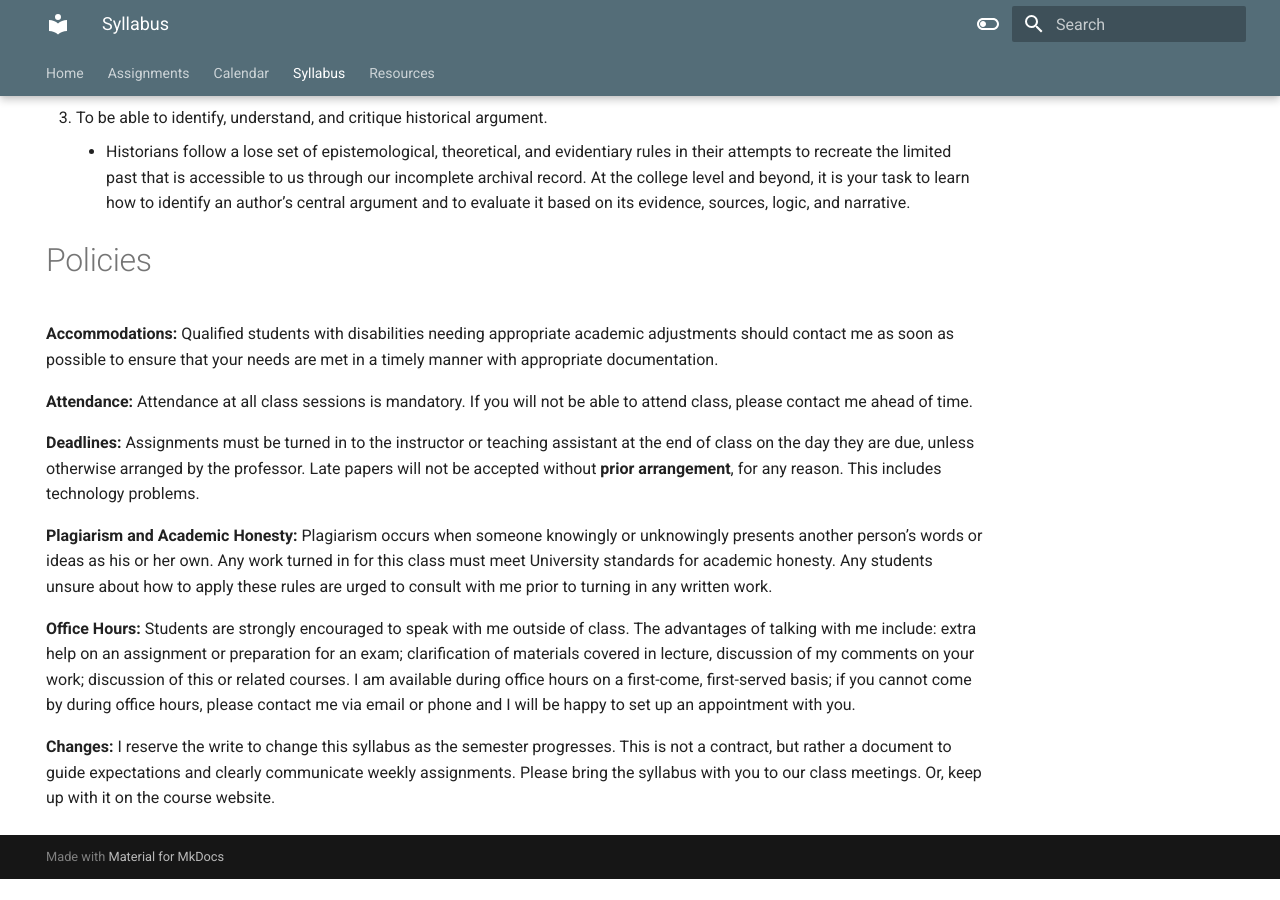
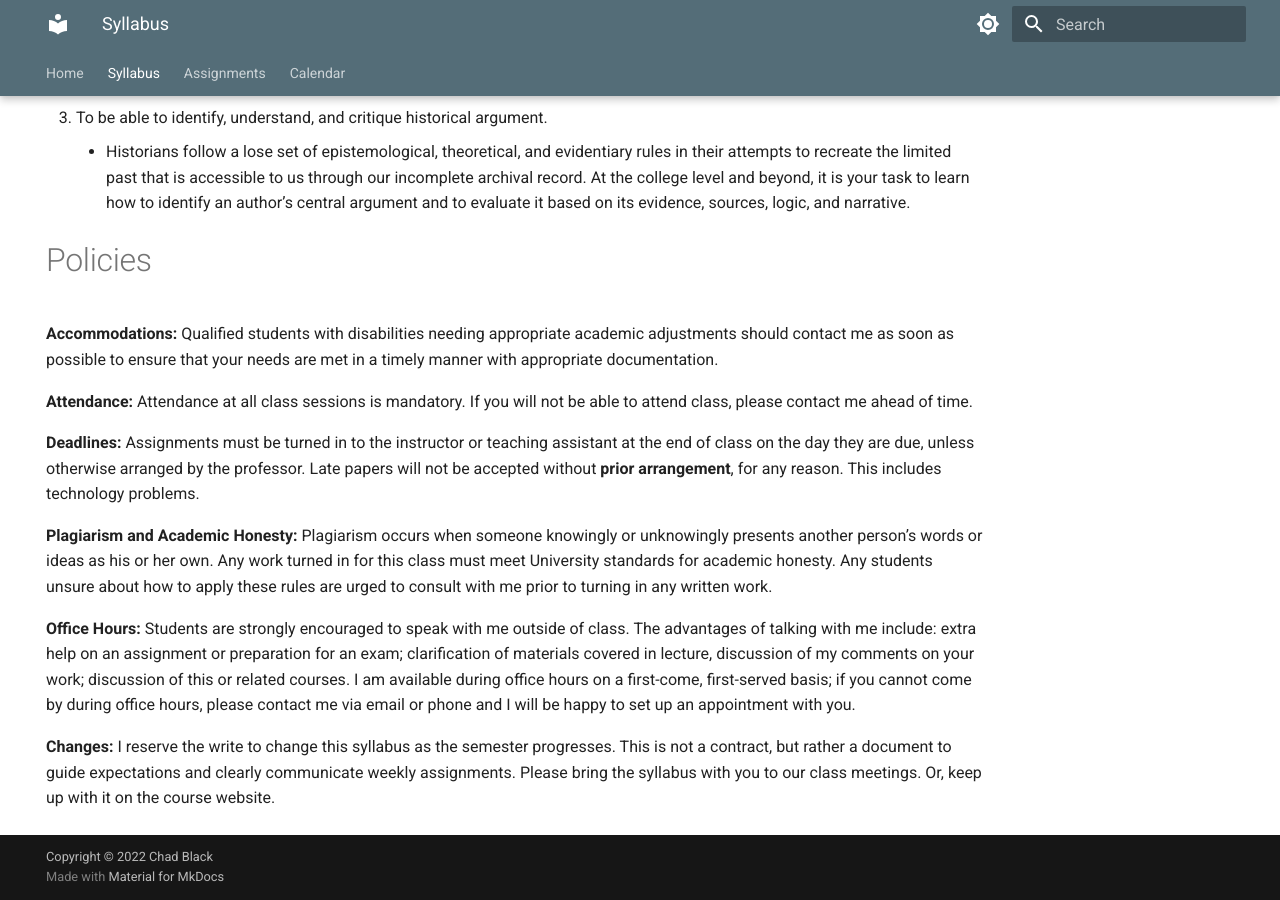
Before and after one commit to chadblack/2023MLA, an MkDocs documentation site: the page built from docs/syllabus.md, in a window 1280 px wide and 900 px high, scrolled down 1546 px. Built offline with MkDocs 1.6.1 and Material for MkDocs 9.7.7, drawn with Linux system fonts in a browser that asks for light colours; before the commit the page ends 2425 px from its top, so only the background shows below that.

Commit message:
nav options

```diff
--- a/mkdocs.yml
+++ b/mkdocs.yml
@@ -1,4 +1,10 @@
 site_name: HILA 256/LAC 252 Introduction to Modern Latin America
+site_url: https://chadblack.net/2023MLA/
+site_author: Chad Black
+site_description: A chad_black production
+
+# Copyright
+copyright: Copyright &copy; 2022 Chad Black
 
 theme:
     custom_dir: docs/overrides
@@ -16,7 +22,7 @@ theme:
       primary: blue grey
       accent: indigo
       toggle:
-        icon: material/toggle-switch-off-outline
+        icon: material/brightness-7
         name: Switch to dark mode
 
     # Dark mode
@@ -25,7 +31,7 @@ theme:
       primary: blue grey
       accent: indigo
       toggle:
-        icon: material/toggle-switch
+        icon: material/brightness-3
         name: Switch to light mode
 
 # Extensions
@@ -36,9 +42,9 @@ markdown_extensions:
   # - attr_list
   # - pymdownx.arithmatex:
   #    generic: true
-  # - pymdownx.superfences
-  # - pymdownx.details
-  # - pymdownx.magiclink
+  - pymdownx.superfences
+  - pymdownx.details
+  - pymdownx.magiclink
   - pymdownx.tasklist:
       custom_checkbox: true
   - def_list
@@ -61,3 +67,9 @@ extra_javascript:
   - https://polyfill.io/v3/polyfill.min.js?features=es6
   - https://cdn.jsdelivr.net/npm/mathjax@3/es5/tex-mml-chtml.js
   - https://unpkg.com/mermaid/dist/mermaid.min.js
+
+nav:
+  - Home: index.md
+  - Syllabus: syllabus.md
+  - Assignments: assignments.md
+  - Calendar: calendar.md
```
